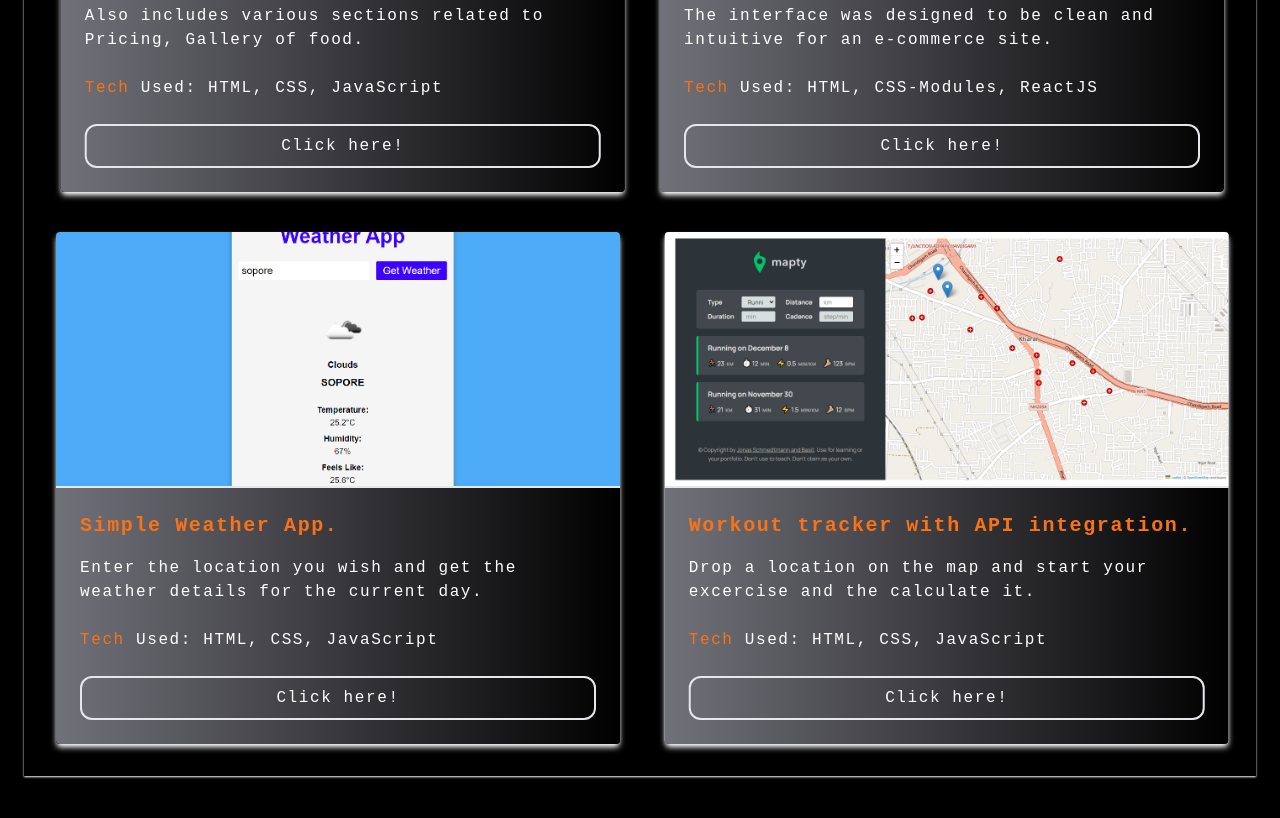
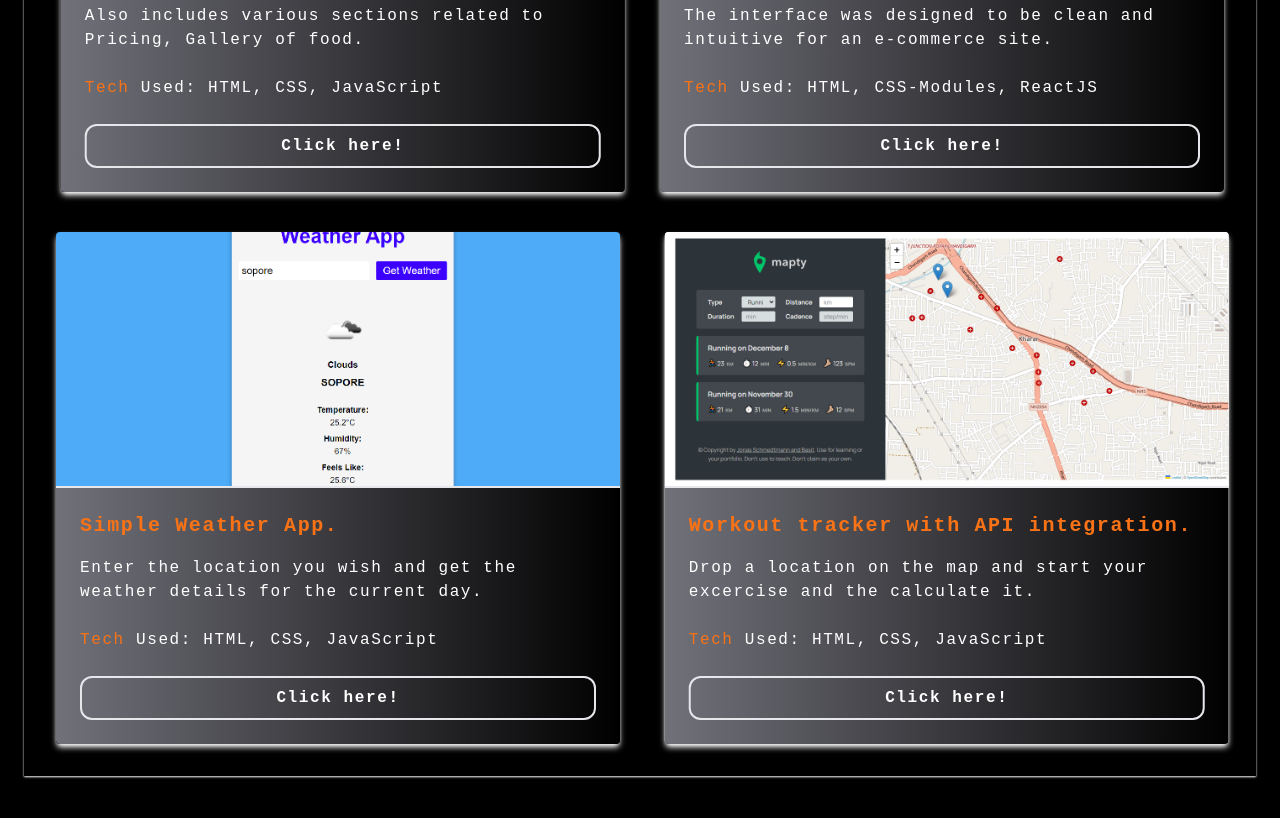
Before and after one commit to Basit-Bashir/Personal_Portfolio, a React (Create React App) app: page / in a window 1280 px wide. Shown: the part 1980-2798 px from the top of the page. Built offline with nearby package versions, Linux system fonts and the light colour scheme.

Commit message:
buttons updated

```diff
--- a/src/Components/Main Page/Projects.js
+++ b/src/Components/Main Page/Projects.js
@@ -35,7 +35,7 @@ const Projects = () => {
                 href="https://omnifood-basits.netlify.app/"
                 target="_blank"
                 rel="noopener noreferrer"
-                className="btn-link block text-center py-2 px-4 text-white rounded-xl transition all duration-500 border-2 hover:bg-orange-500 bg-transparent"
+                className="btn-link block text-center py-2 px-4 text-white rounded-xl transition all duration-500 border-2 hover:bg-orange-500 bg-transparent font-bold"
               >
                 Click here!
               </a>
@@ -65,7 +65,7 @@ const Projects = () => {
                 href="https://north-star-frontend.vercel.app/"
                 target="_blank"
                 rel="noopener noreferrer"
-                className="btn-link block text-center py-2 px-4 text-white rounded-xl transition all duration-500 border-2 hover:bg-orange-500 bg-transparent"
+                className="btn-link block text-center py-2 px-4 text-white rounded-xl transition all duration-500 border-2 hover:bg-orange-500 bg-transparent font-bold"
               >
                 Click here!
               </a>
@@ -95,7 +95,7 @@ const Projects = () => {
                 href="https://basit-weather-app.netlify.app/"
                 target="_blank"
                 rel="noopener noreferrer"
-                className="btn-link block text-center py-2 px-4 text-white rounded-xl transition all duration-500 border-2 hover:bg-orange-500 bg-transparent"
+                className="btn-link block text-center py-2 px-4 text-white rounded-xl transition all duration-500 border-2 hover:bg-orange-500 bg-transparent font-bold"
               >
                 Click here!
               </a>
@@ -125,7 +125,7 @@ const Projects = () => {
                 href="https://workout-calculation.netlify.app/"
                 target="_blank"
                 rel="noopener noreferrer"
-                className="btn-link block text-center py-2 px-4 text-white rounded-xl transition all duration-500 border-2 hover:bg-orange-500 bg-transparent"
+                className="btn-link block text-center py-2 px-4 text-white rounded-xl transition all duration-500 border-2 hover:bg-orange-500 bg-transparent font-bold"
               >
                 Click here!
               </a>
```
